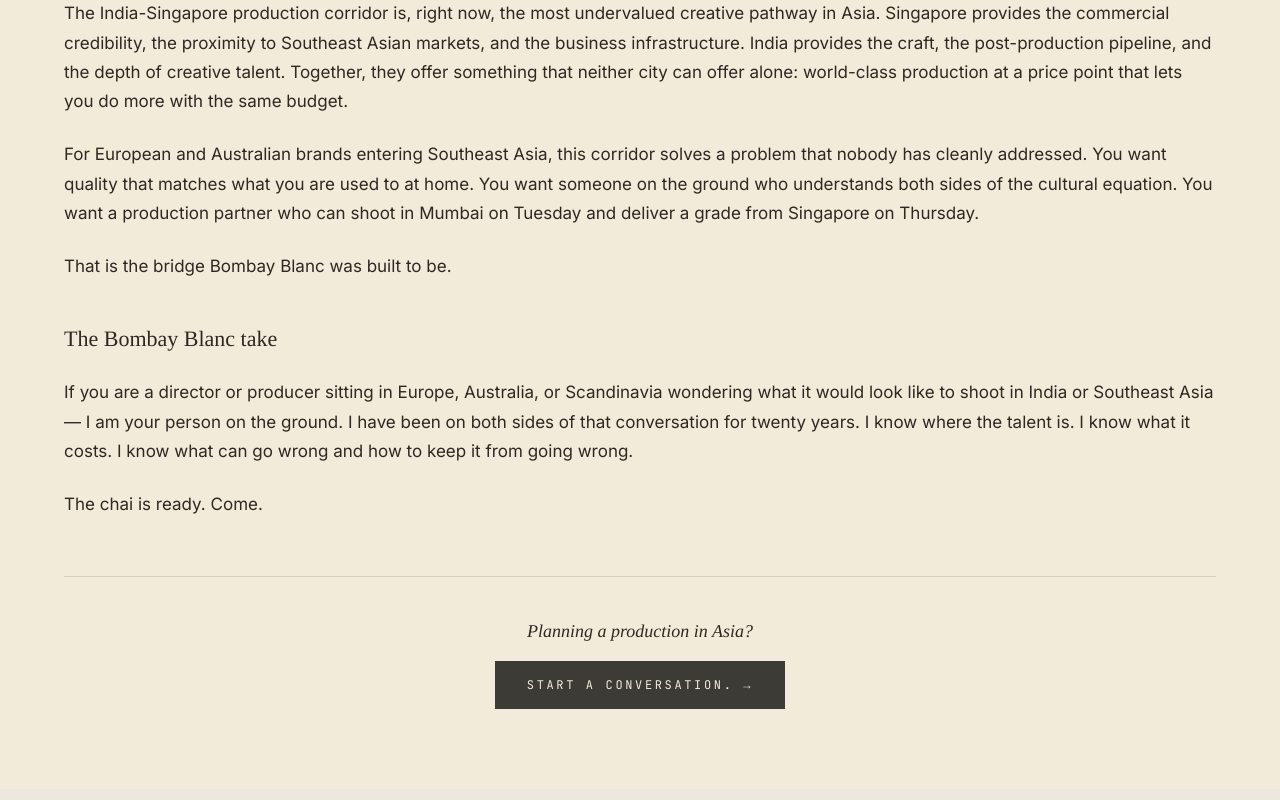
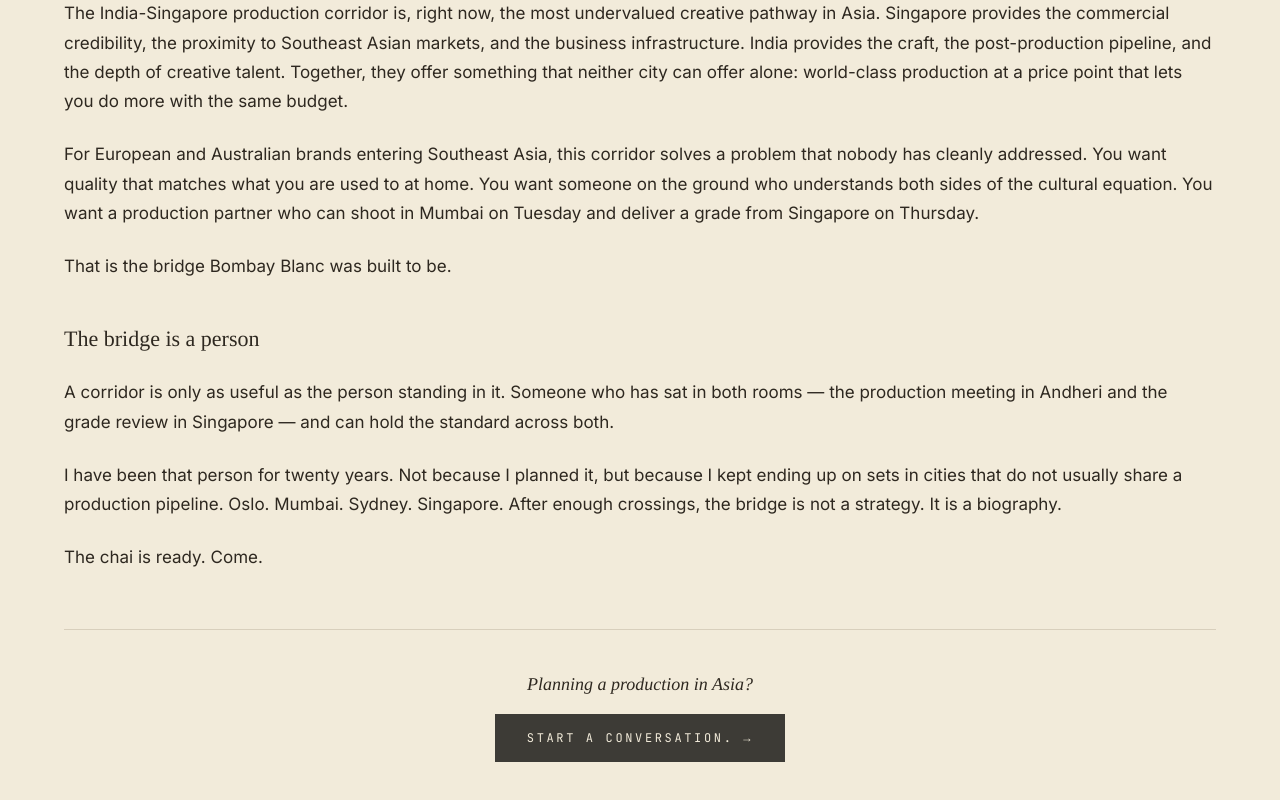
Before and after one commit to farhanamattar-code/bombay-blanc-site, a React (Vite) app: page /journal/india-sea-bridge in a window 1280 px wide. Shown: the part 1474-2274 px from the top of the page. Built offline with nearby package versions, Linux system fonts and the light colour scheme; a web font is replaced by a local one.

Commit message:
Build Journal Posts

```diff
--- a/src/data/journalPosts.js
+++ b/src/data/journalPosts.js
@@ -74,11 +74,15 @@
       },
       {
         type: "heading",
-        content: "The Bombay Blanc take"
+        content: "The bridge is a person"
       },
       {
         type: "text",
-        content: "If you are a director or producer sitting in Europe, Australia, or Scandinavia wondering what it would look like to shoot in India or Southeast Asia — I am your person on the ground. I have been on both sides of that conversation for twenty years. I know where the talent is. I know what it costs. I know what can go wrong and how to keep it from going wrong."
+        content: "A corridor is only as useful as the person standing in it. Someone who has sat in both rooms — the production meeting in Andheri and the grade review in Singapore — and can hold the standard across both."
+      },
+      {
+        type: "text",
+        content: "I have been that person for twenty years. Not because I planned it, but because I kept ending up on sets in cities that do not usually share a production pipeline. Oslo. Mumbai. Sydney. Singapore. After enough crossings, the bridge is not a strategy. It is a biography."
       },
       {
         type: "text",
```
